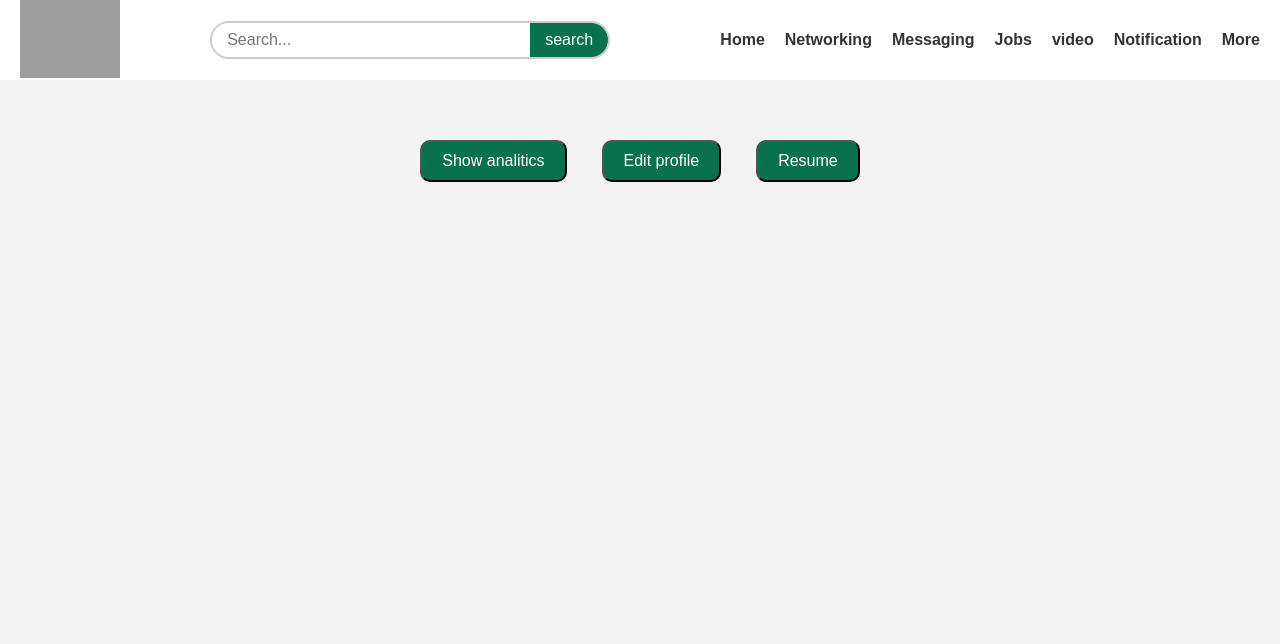
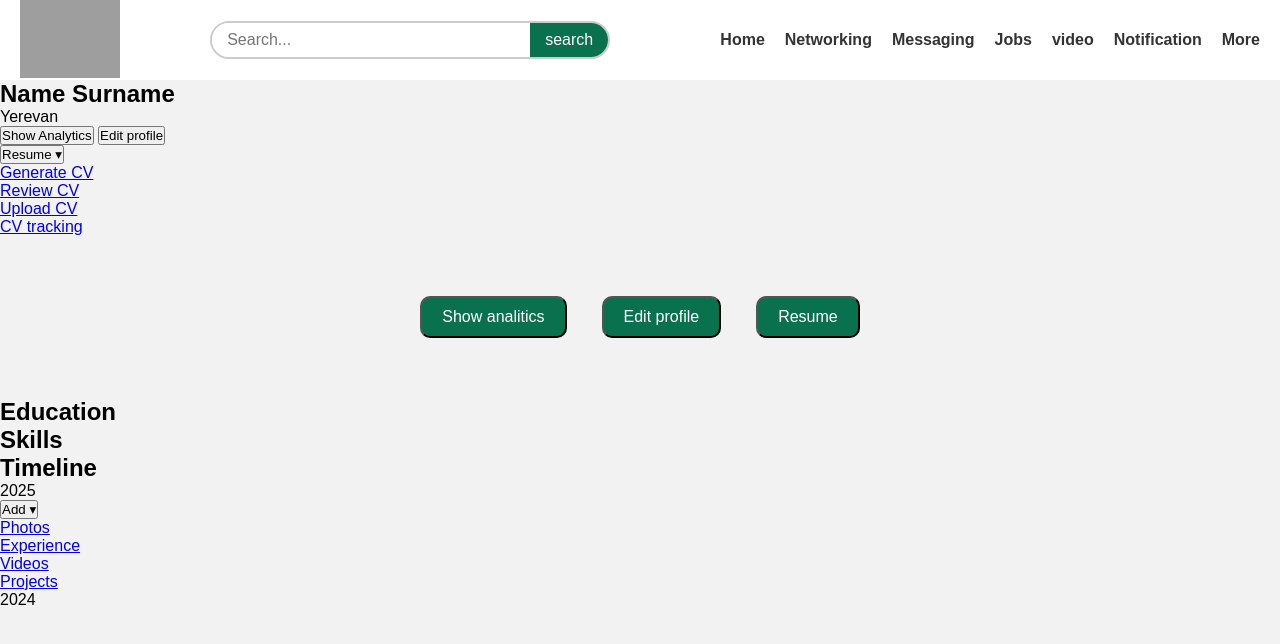
Before and after one commit to lianaminasyan08-beep/jobmatch, a Django app: template resume_analyzer/templates/portfolio.html in a window 1280 px wide. Shown: the top 644 px of the page. Run offline with Django 5.2, Linux system fonts and the light colour scheme; the template is opened without the code that fills it, so the values that code supplies are empty; grey boxes are pictures that could not be loaded.

Commit message:
Update portfolio.html

```diff
--- a/resume_analyzer/templates/portfolio.html
+++ b/resume_analyzer/templates/portfolio.html
@@ -1,9 +1,9 @@
-{% load static %}
 <!DOCTYPE html>
 <html lang="en">
 <head>
     <meta charset="UTF-8">
     <title>Trumpet</title>
+    {% load static %}
     <link rel="stylesheet" href="{% static 'style.css' %}">
 </head>
 <body>
@@ -25,6 +25,27 @@
           <li><a href="#">More</a></li>
       </ul>
   </nav>
+    <section class="profile">
+    <div class="profile-banner"></div>
+    <div class="profile-info">
+      <div class="avatar"></div>
+      <h1>Name Surname</h1>
+      <p>Yerevan</p>
+      <div class="profile-buttons">
+        <button class="btn">Show Analytics</button>
+        <button class="btn">Edit profile</button>
+        <div class="dropdown">
+          <button class="btn">Resume ▾</button>
+          <ul class="dropdown-menu">
+            <li><a href="#">Generate CV</a></li>
+            <li><a href="#">Review CV</a></li>
+            <li><a href="#">Upload CV</a></li>
+            <li><a href="#">CV tracking</a></li>
+          </ul>
+        </div>
+      </div>
+    </div>
+  </section>
   <nav class="navbar2">
     <div class="group-b1">
       <button class="b1">Show analitics</button>
@@ -32,5 +53,40 @@
       <button class="b1">Resume</button>
     </div>
   </nav>
+<!-- Content Section -->
+  <main class="content">
+    <section>
+      <h2>Education</h2>
+      <div class="box"></div>
+    </section>
+
+    <section>
+      <h2>Skills</h2>
+      <div class="box"></div>
+    </section>
+
+    <section class="timeline">
+      <h2>Timeline</h2>
+      <div class="year">2025</div>
+      <div class="timeline-item">
+        <div class="dropdown">
+          <button class="btn">Add ▾</button>
+          <ul class="dropdown-menu">
+            <li><a href="#">Photos</a></li>
+              <li><a href="#">Experience</a></li>
+            <li><a href="#">Videos</a></li>
+            <li><a href="#">Projects</a></li>
+          </ul>
+        </div>
+        <div class="box"></div>
+        <div class="box"></div>
+      </div>
+        <div class="year">2024</div>
+      <div class="timeline-item">
+        <div class="box"></div>
+        <div class="box"></div>
+      </div>
+    </section>
+  </main>
 </body>
 </html>
```
